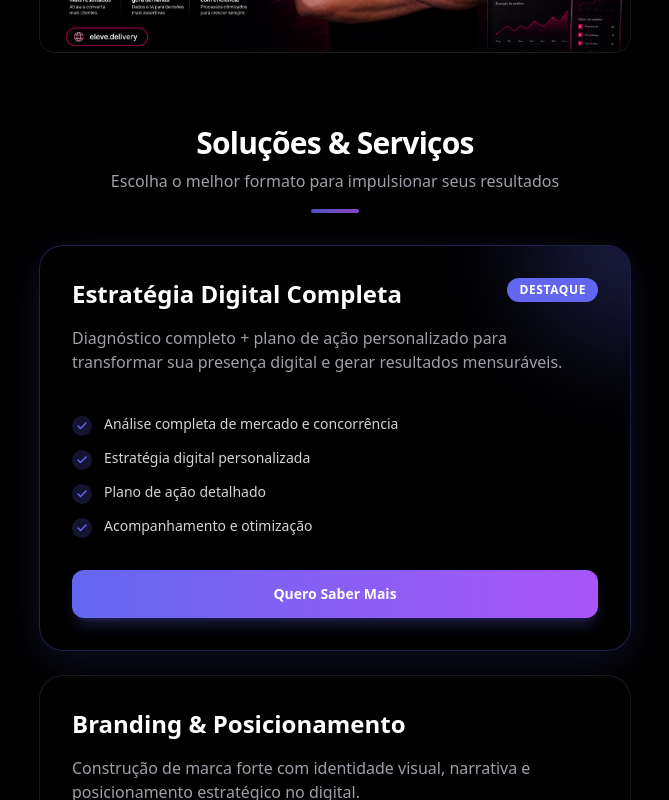
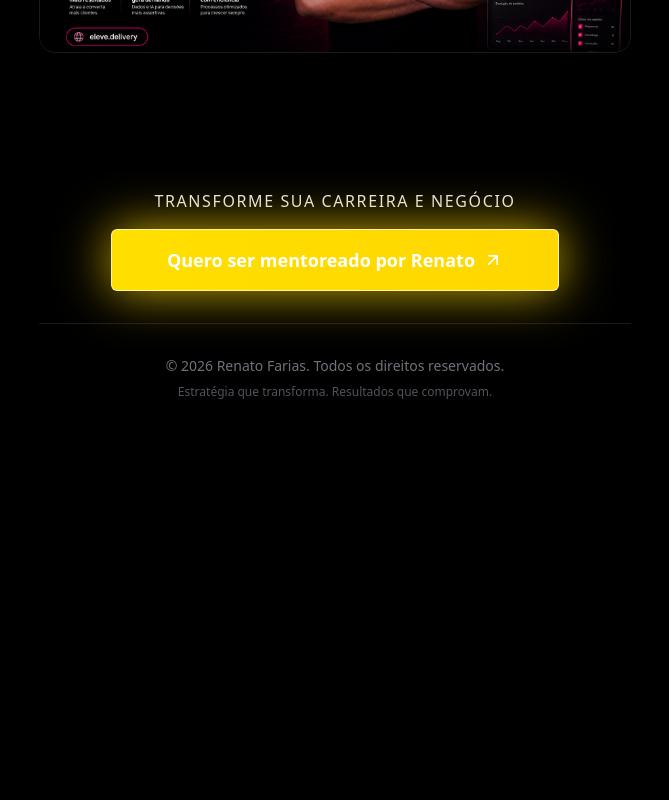
Before and after one commit to Reinatofarias/bio, a Next.js app: page / in a window 1280 px wide. Shown: the part 1740-2540 px from the top of the page, without its empty margins (305-974 px from the left). After the commit the page ends 2252 px from the top, so only its background shows below. Built offline with nearby package versions, Linux system fonts and the light colour scheme; no server answers.

Commit message:
fix: remove ProductsSection, keep only CTA button

```diff
--- a/src/app/page.tsx
+++ b/src/app/page.tsx
@@ -1,7 +1,7 @@
 import { Container } from "@/components/layout/Container";
 import { HeroSection } from "@/components/sections/HeroSection";
 import { LinksSection } from "@/components/sections/LinksSection";
-import { ProductsSection } from "@/components/sections/ProductsSection";
+
 import { StatsSection } from "@/components/sections/StatsSection";
 import { AboutSection } from "@/components/sections/AboutSection";
 import { SocialSection } from "@/components/sections/SocialSection";
@@ -18,7 +18,7 @@ export default function Home() {
     <Container className="flex flex-col items-center justify-center">
       <HeroSection profile={data.profile} />
       <LinksSection links={data.links} />
-      <ProductsSection products={data.products} />
+
       <MentorshipCTA />
       <FooterSection footer={data.footer} />
     </Container>
```
